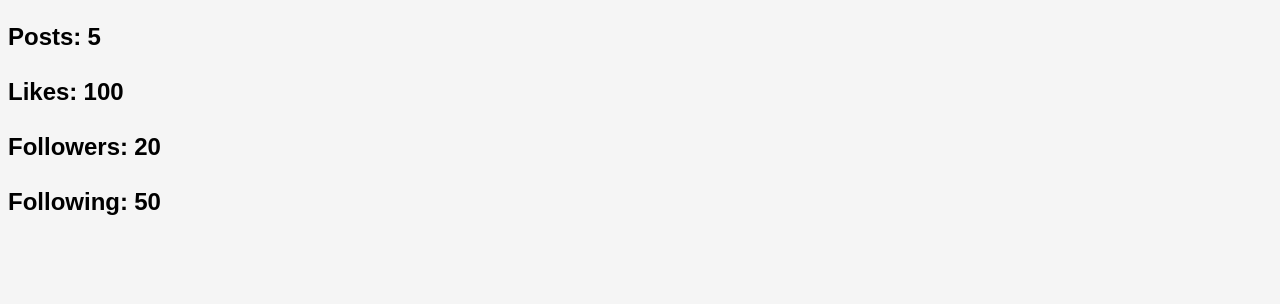
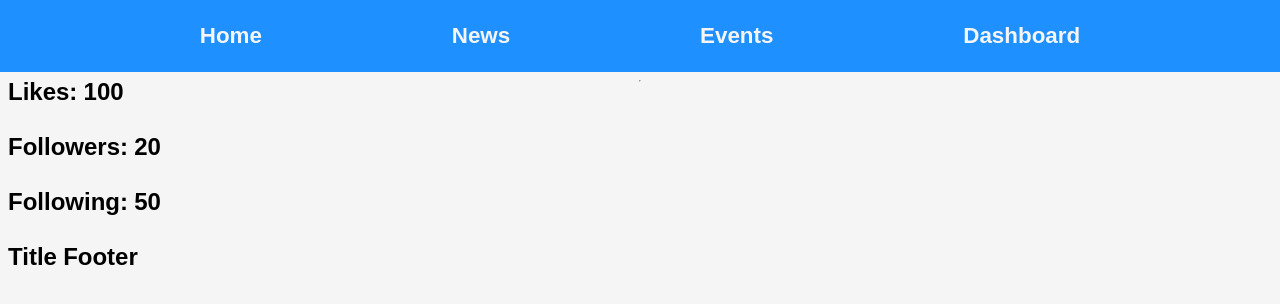
Before and after one commit to TLRKiliann/nextjs-real-api, a Next.js app in the folder my-app/: page /dashboard in a window 1280 px wide. Shown: the top 304 px of the page. Built offline with nearby package versions, Linux system fonts and the light colour scheme; data requests are answered from the project's data file.

Commit message:
layout added

```diff
--- a/my-app/pages/_app.tsx
+++ b/my-app/pages/_app.tsx
@@ -1,7 +1,22 @@
-import type { AppProps } from 'next/app'
+import type { AppProps } from "next/app";
+import Layout from "../components/layout";
+import "@fontsource/noto-sans-newa"
+import '@/styles/globals.scss'
+
+function MyApp({ Component, pageProps }: AppProps) {
+  return (
+    <Layout>
+      <Component {...pageProps} />
+    </Layout>
+  );
+}
+
+export default MyApp;
+
+/*import type { AppProps } from 'next/app'
 import "@fontsource/noto-sans-newa"
 import '@/styles/globals.scss'
 
 export default function App({ Component, pageProps }: AppProps) {
   return <Component {...pageProps} />
-}
+}*/
```
Also changed, not shown: my-app/pages/index.tsx (+5 -2 lines).
